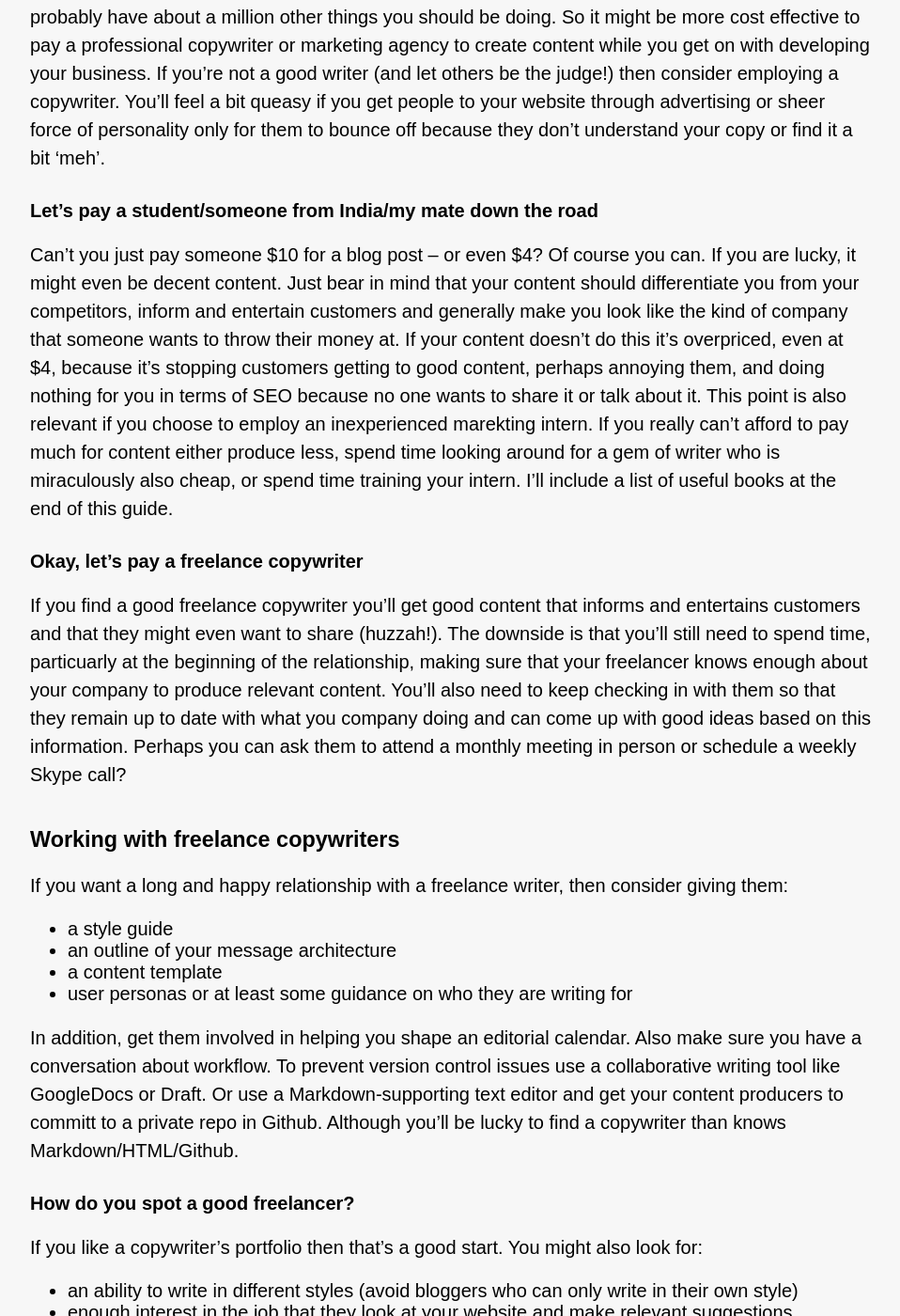
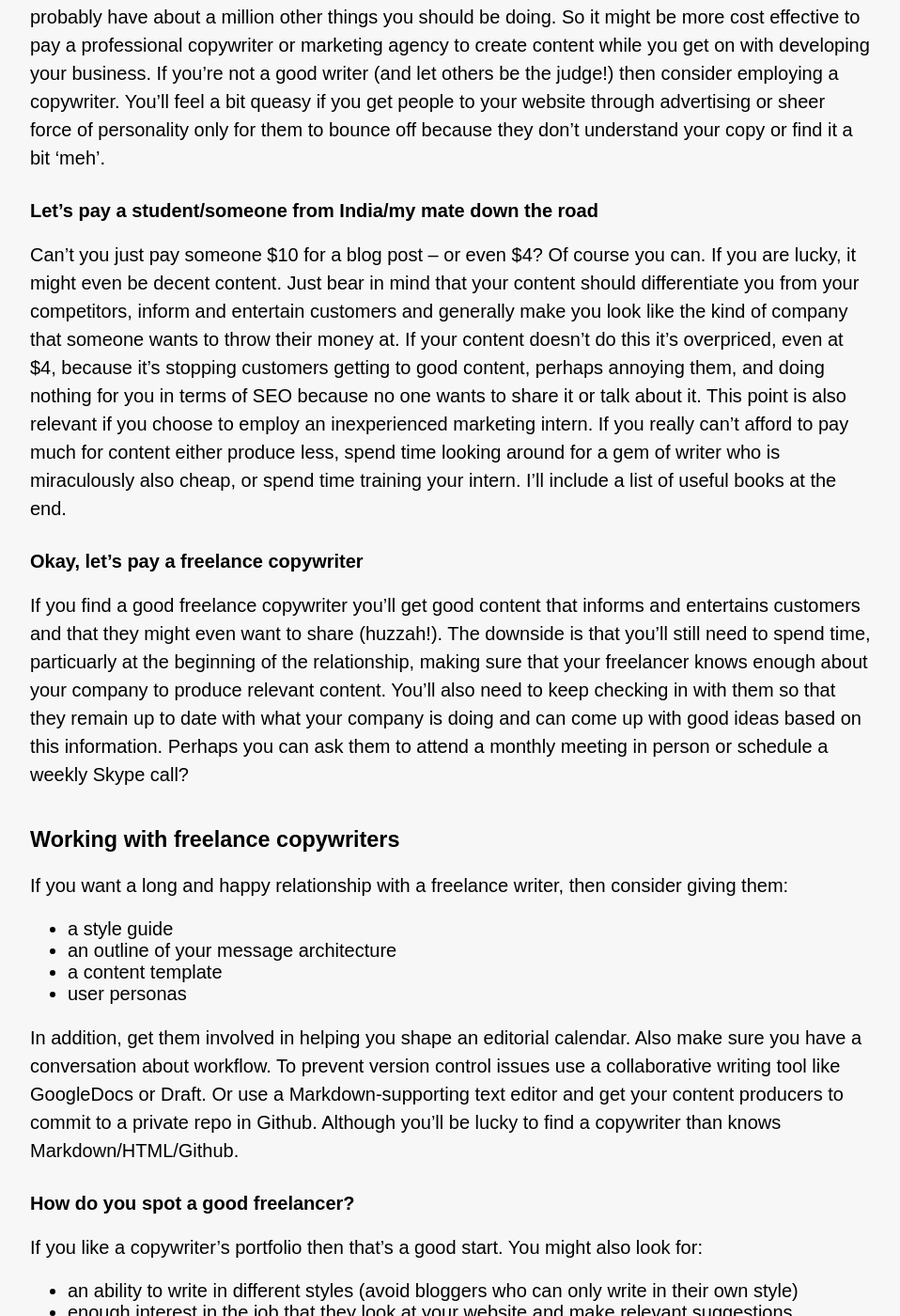
Before and after one commit to smokingpun/smokingpun.github.io, a Jekyll site: the page built from content_strategy_for_startups.md, in a window 1280 px wide and 1400 px high, scrolled down 9212 px. Shown: the whole window at 94% size, without its empty margins (160-1118 px from the left). Built offline with Jekyll 4.4.1, drawn with Linux system fonts in a browser that asks for light colours; nearby versions of some CDN libraries; some of the changed text lies outside the part shown.

Commit message:
update content strategy guide

```diff
--- a/content_strategy_for_startups.md
+++ b/content_strategy_for_startups.md
@@ -53,9 +53,9 @@
 
 Some content strategists also create content – like me – but this isn't obligatory or even all that usual. Content marketing is slightly different. It is:
 
-> "a marketing technique of creating and distributing relevant and valuable content to attract, acquire, and engage a clearly defined and understood target audience — with the objective of driving profitable customer action.” — Joe Pulizzi.
+> A marketing technique of creating and distributing relevant and valuable content to attract, acquire, and engage a clearly defined and understood target audience — with the objective of driving profitable customer action. — Joe Pulizzi.
 
-Marketers implement content strategies – they don't necessarily create them. They build relationships, rather than repeatable frameworks. Colleen Jones makes the difference clear:
+Marketers implement content strategies – they don't necessarily create them. Colleen Jones makes the difference clear:
 
 > I see the main distinction between the two fields of practice as purpose. Content strategy is essential for a wide range of purposes — media products, technical support, customer service, sales, and marketing, to name a few. Content marketing focuses on strategy and implementation for — you guessed it — marketing.
 
@@ -124,7 +124,7 @@
 ###Determine a message architecture
 According to content stratgeist Margot Bloomstein:
 
->  "A message architecture is a hierarchy of communication goals; as a hierarchy, they're attributes that appear in order of priority, typically in an outline."
+>  A message architecture is a hierarchy of communication goals; as a hierarchy, they're attributes that appear in order of priority, typically in an outline.
 
 ####So, why should you bother?
 A message architecture helps you develop a cohesive, consistent and even enjoyable user experience. You can't be everything to all people – and you shouldn't be. So how do you want to be perceived? As:
@@ -211,16 +211,16 @@
 
 
 ####Get your users to generate content
-Huzzah! It's free! Well, kind of. The issue here is that you still need someone from your organistion to set the tone and curate the content. Otherwise you might end up with zilch, or with stuff that's unhelpful. To encourage users to produce quality content you could offer people a discount on your product, or a link to their blog or whatever it is they want to promote. Then be really grateful that they've taken the time to help you.
+Huzzah! It's free! Well, kind of. The issue here is that you still need someone from your organistion to set the tone and curate the content. Otherwise you might end up with zilch, or with stuff that's unhelpful. To encourage users to produce quality content you could offer them a discount on your product, or a link to their blog or whatever it is they want to promote. Then be really grateful that they've taken the time to help you.
 
 ####You'll write the content
 If you're a good writer then go for it. My only word of warning is that as a company founder you'll probably have about a million other things you should be doing. So it might be more cost effective to pay a professional copywriter or marketing agency to create content while you get on with developing your business. If you're not a good writer (and let others be the judge!) then consider employing a copywriter. You'll feel a bit queasy if you get people to your website through advertising or sheer force of personality only for them to bounce off because they don't understand your copy or find it a bit 'meh'.
 
 ####Let's pay a student/someone from India/my mate down the road
-Can't you just pay someone $10 for a blog post – or even $4? Of course you can. If you are lucky, it might even be decent content. Just bear in mind that your content should differentiate you from your competitors, inform and entertain customers and generally make you look like the kind of company that someone wants to throw their money at. If your content doesn't do this it's overpriced, even at $4, because it's stopping customers getting to good content, perhaps annoying them, and doing nothing for you in terms of SEO because no one wants to share it or talk about it. This point is also relevant if you choose to employ an inexperienced marekting intern. If you really can't afford to pay much for content either produce less, spend time looking around for a gem of writer who is miraculously also cheap, or spend time training your intern. I'll include a list of useful books at the end of this guide.
+Can't you just pay someone $10 for a blog post – or even $4? Of course you can. If you are lucky, it might even be decent content. Just bear in mind that your content should differentiate you from your competitors, inform and entertain customers and generally make you look like the kind of company that someone wants to throw their money at. If your content doesn't do this it's overpriced, even at $4, because it's stopping customers getting to good content, perhaps annoying them, and doing nothing for you in terms of SEO because no one wants to share it or talk about it. This point is also relevant if you choose to employ an inexperienced marketing intern. If you really can't afford to pay much for content either produce less, spend time looking around for a gem of writer who is miraculously also cheap, or spend time training your intern. I'll include a list of useful books at the end.
 
 ####Okay, let's pay a freelance copywriter
-If you find a good freelance copywriter you'll get good content that informs and entertains customers and that they might even want to share (huzzah!). The downside is that you'll still need to spend time, particuarly at the beginning of the relationship, making sure that your freelancer knows enough about your company to produce relevant content. You'll also need to keep checking in with them so that they remain up to date with what you company doing and can come up with good ideas based on this information. Perhaps you can ask them to attend a monthly meeting in person or schedule a weekly Skype call?
+If you find a good freelance copywriter you'll get good content that informs and entertains customers and that they might even want to share (huzzah!). The downside is that you'll still need to spend time, particuarly at the beginning of the relationship, making sure that your freelancer knows enough about your company to produce relevant content. You'll also need to keep checking in with them so that they remain up to date with what your company is doing and can come up with good ideas based on this information. Perhaps you can ask them to attend a monthly meeting in person or schedule a weekly Skype call?
 
 ###Working with freelance copywriters
 If you want a long and happy relationship with a freelance writer, then consider giving them:
@@ -228,9 +228,9 @@
 * a style guide
 * an outline of your message architecture
 * a content template
-* user personas or at least some guidance on who they are writing for
+* user personas
 
-In addition, get them involved in helping you shape an editorial calendar. Also make sure you have a conversation about workflow. To prevent version control issues use a collaborative writing tool like GoogleDocs or Draft. Or use a Markdown-supporting text editor and get your content producers to committ to a private repo in Github. Although you'll be lucky to find a copywriter than knows Markdown/HTML/Github.
+In addition, get them involved in helping you shape an editorial calendar. Also make sure you have a conversation about workflow. To prevent version control issues use a collaborative writing tool like GoogleDocs or Draft. Or use a Markdown-supporting text editor and get your content producers to commit to a private repo in Github. Although you'll be lucky to find a copywriter than knows Markdown/HTML/Github.
 
 ####How do you spot a good freelancer?
 If you like a copywriter's portfolio then that's a good start. You might also look for:
@@ -286,7 +286,7 @@
 
 ##Further reading
 
-I've only included a list of books because I'm confident that these are good, findable resources. However, you can always follow the author on social media – they'll often pick up on useful blog posts – and browse their websites. There's also a very good content strategy group on GooglePlus and a slightly less useful one on LinkedIn.
+I've only included a list of books because I'm confident that these are good, findable resources. However, you can always follow these authors on social media to discover useful links to online resources.
 
 
 ###Web writing and web content
```
Also changed, not shown: other parts of content_strategy_for_startups.md (+10 -10 lines), 1 other file.
